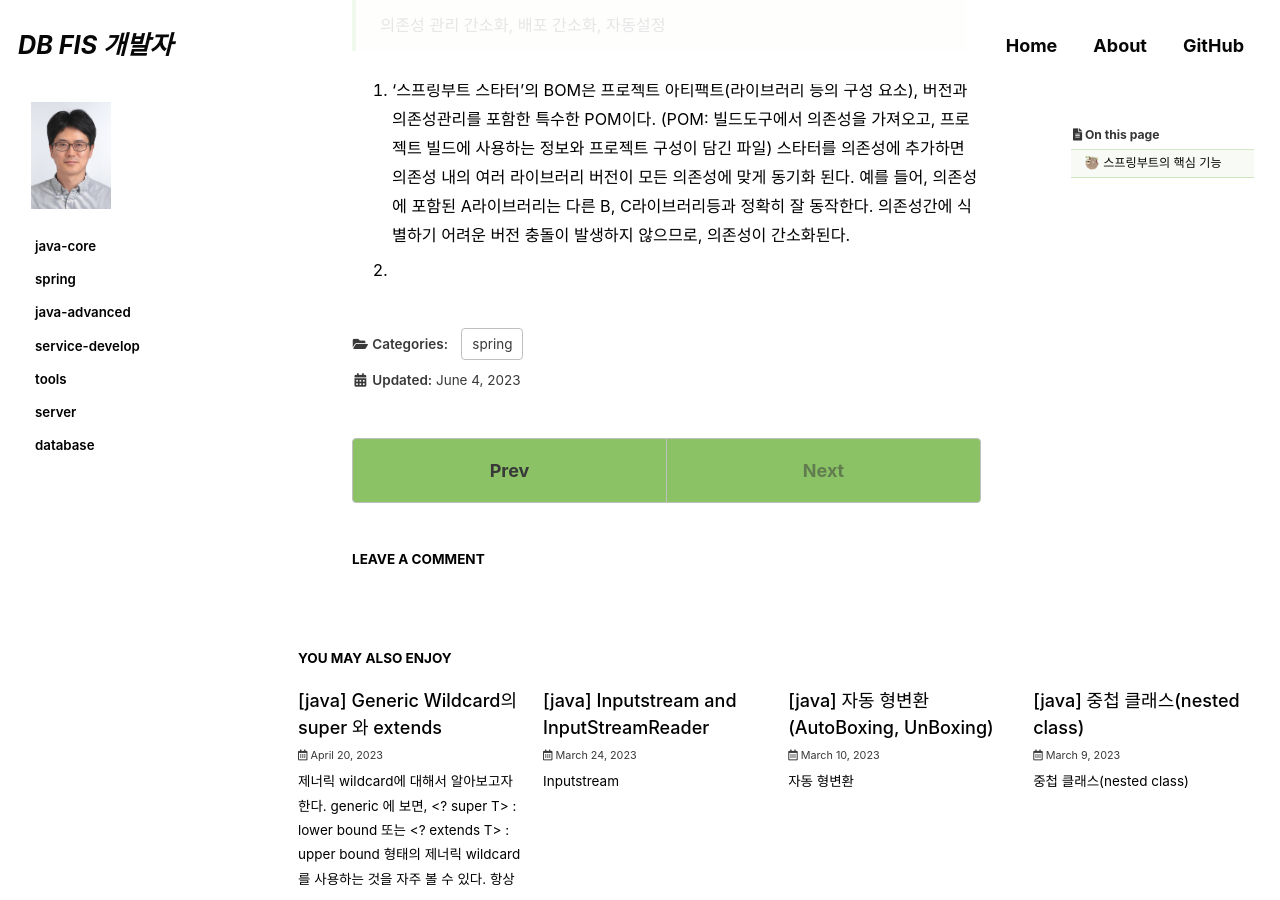
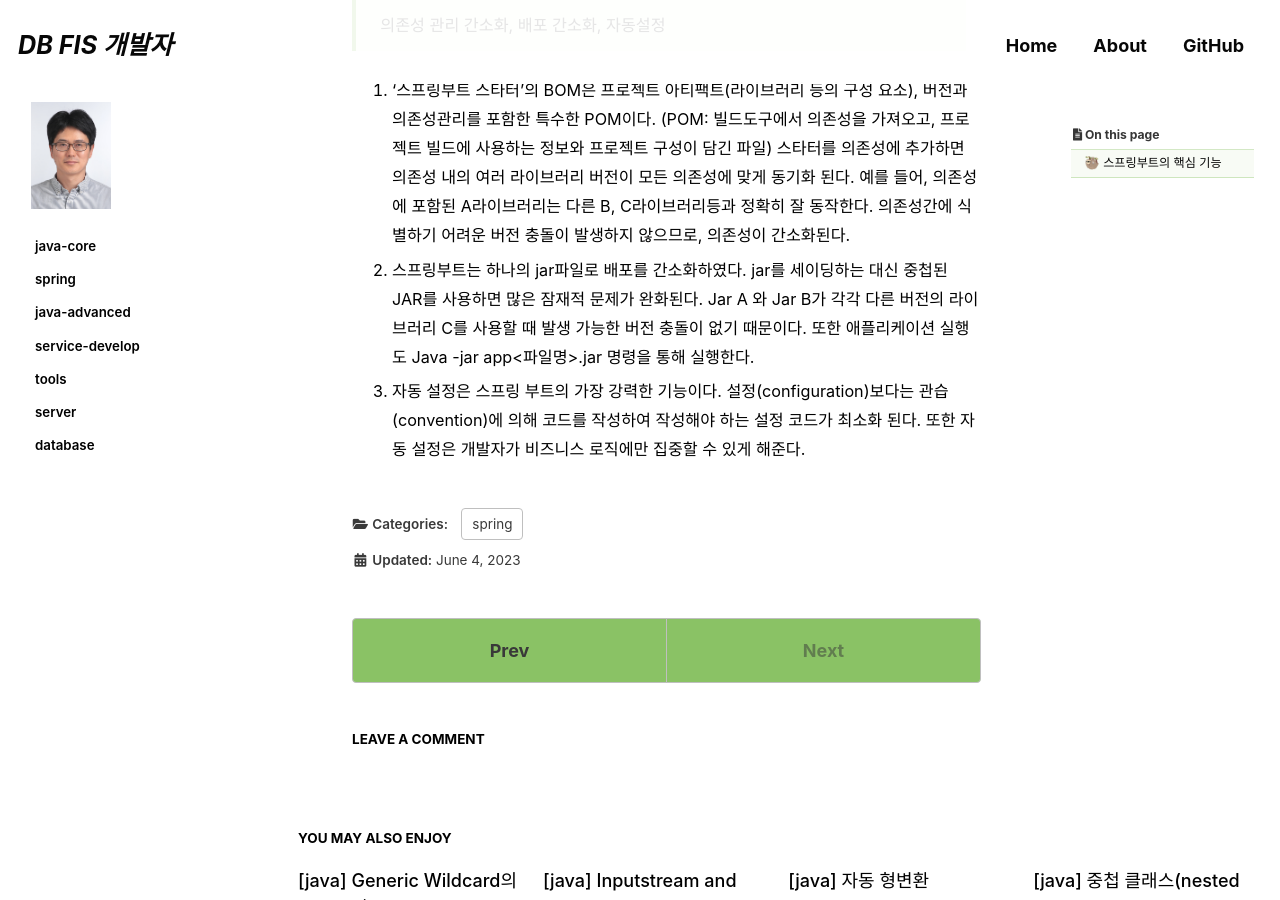
Before and after one commit to 190726/190726.github.io, a Jekyll site: the page built from _posts/2023-06-04-spring_boot.md, in a window 1280 px wide and 900 px high, scrolled down 306 px. Built offline with Jekyll 4.4.1, drawn with Linux system fonts in a browser that asks for light colours; cached includes are drawn as plain includes; some web fonts are replaced; comment, search, counter and statistics services are not loaded.

Commit message:
Update 2023-06-04-spring_boot.md

```diff
--- a/_posts/2023-06-04-spring_boot.md
+++ b/_posts/2023-06-04-spring_boot.md
@@ -23,4 +23,6 @@ last_modified_at: 2023-06-04
  1. '스프링부트 스타터'의 BOM은 프로젝트 아티팩트(라이브러리 등의 구성 요소), 버전과 의존성관리를 포함한 특수한 POM이다. (POM: 빌드도구에서 의존성을 가져오고, 프로젝트 빌드에 사용하는 정보와 프로젝트 구성이 담긴 파일)
  스타터를 의존성에 추가하면 의존성 내의 여러 라이브러리 버전이 모든 의존성에 맞게 동기화 된다. 예를 들어, 의존성에 포함된 A라이브러리는 다른 B, C라이브러리등과 정확히 잘 동작한다. 의존성간에 식별하기 어려운 버전 충돌이 발생하지 않으므로, 의존성이 간소화된다.
 
- 2.
+ 2. 스프링부트는 하나의 jar파일로 배포를 간소화하였다. jar를 세이딩하는 대신 중첩된 JAR를 사용하면 많은 잠재적 문제가 완화된다. Jar A 와 Jar B가 각각 다른 버전의 라이브러리 C를 사용할 때 발생 가능한 버전 충돌이 없기 때문이다. 또한 애플리케이션 실행도 Java -jar app<파일명>.jar 명령을 통해 실행한다.
+
+ 3. 자동 설정은 스프링 부트의 가장 강력한 기능이다. 설정(configuration)보다는 관습(convention)에 의해 코드를 작성하여 작성해야 하는 설정 코드가 최소화 된다. 또한 자동 설정은 개발자가 비즈니스 로직에만 집중할 수 있게 해준다.
```
